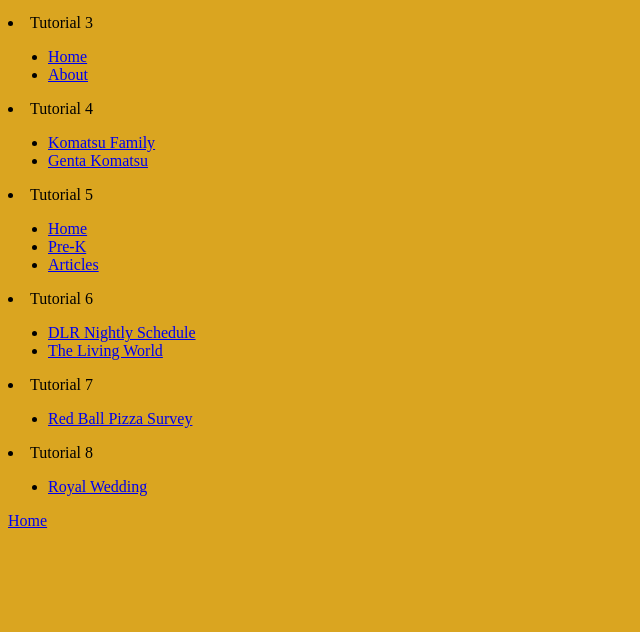
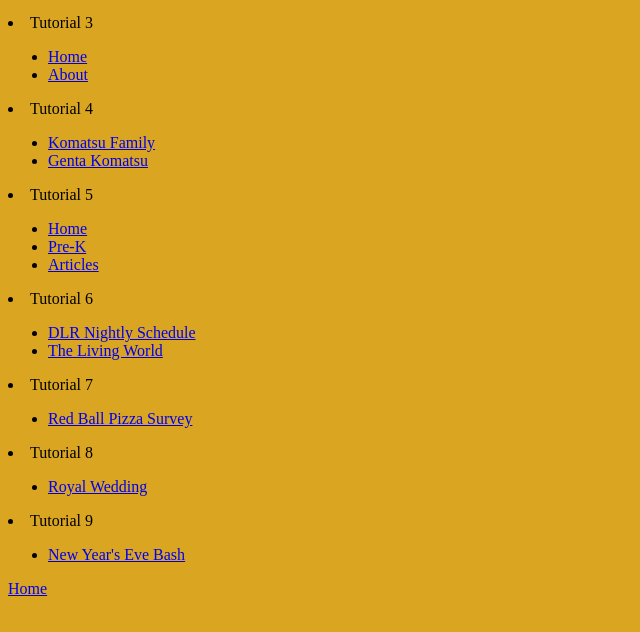
Before and after one commit to oleg-leo/cisw300, a plain HTML site: page book/book.html in a window 1280 px wide. Shown: the part 118-750 px from the top of the page, without its empty margins (0-640 px from the left). Drawn offline with Linux system fonts and the light colour scheme.

Commit message:
Add files via upload

```diff
--- a/book/book.html
+++ b/book/book.html
@@ -71,6 +71,11 @@ Filename: book.html
 </ul>
 </li>
 
+<li>Tutorial 9
+<ul>
+<li><a href="tutorial9/tny_clock.html">New Year's Eve Bash</a></li>
+</ul>
+</li>
 
 <p><a href="../index.html">Home</a></p>
 
```
